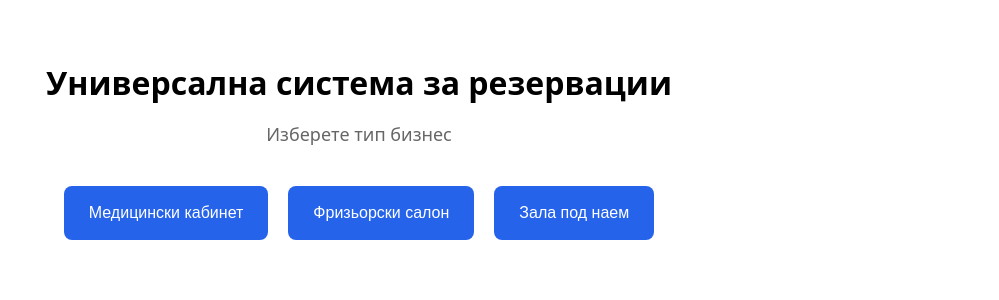
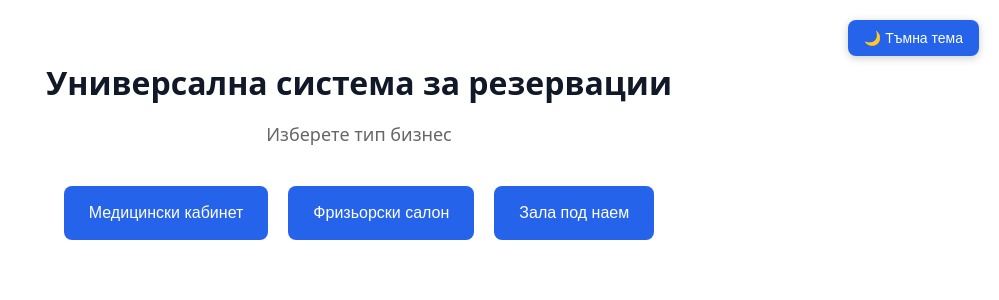
Before and after one commit to killua1630/universal-booking-system, a React (Vite) app: page / in a window 1280 px wide. Shown: the top 300 px of the page, without its empty margins (281-1280 px from the left). Built offline with nearby package versions, Linux system fonts and the light colour scheme.

Commit message:
Add dark and light theme with saved preference

```diff
--- a/src/App.css
+++ b/src/App.css
@@ -1,8 +1,8 @@
-
 .app {
   max-width: 1000px;
   margin: 0 auto;
   padding: 40px 20px;
+  position: relative;
 }
 
 header {
@@ -18,6 +18,27 @@ header h1 {
 header p {
   color: #666;
   font-size: 18px;
+}
+
+/* Бутон за смяна на темата */
+
+.theme-toggle {
+  position: fixed;
+  top: 20px;
+  right: 20px;
+  padding: 10px 16px;
+  border: none;
+  border-radius: 8px;
+  background-color: #2563eb;
+  color: white;
+  font-size: 14px;
+  cursor: pointer;
+  z-index: 9999;
+  box-shadow: 0 2px 8px rgba(0, 0, 0, 0.2);
+}
+
+.theme-toggle:hover {
+  background-color: #1d4ed8;
 }
 
 .business-options {
@@ -282,29 +303,6 @@ header p {
   color: #166534;
 }
 
-@media (max-width: 600px) {
-  .app {
-    padding: 20px 12px;
-  }
-
-  .business-settings {
-    padding: 15px;
-  }
-
-  .resource-settings-row {
-    align-items: flex-start;
-    flex-direction: column;
-  }
-
-  .business-options {
-    flex-direction: column;
-  }
-
-  .business-options button {
-    width: 100%;
-  }
-}
-
 /* Табло за статистика и заетост */
 
 .business-overview {
@@ -382,6 +380,36 @@ header p {
   margin: 8px 0;
 }
 
+/* Адаптация за по-малки екрани */
+
+@media (max-width: 600px) {
+  .app {
+    padding: 60px 12px 20px;
+  }
+
+  .theme-toggle {
+    top: 10px;
+    right: 12px;
+  }
+
+  .business-settings {
+    padding: 15px;
+  }
+
+  .resource-settings-row {
+    align-items: flex-start;
+    flex-direction: column;
+  }
+
+  .business-options {
+    flex-direction: column;
+  }
+
+  .business-options button {
+    width: 100%;
+  }
+}
+
 @media (max-width: 650px) {
   .overview-cards {
     grid-template-columns: repeat(2, minmax(120px, 1fr));
@@ -391,3 +419,78 @@ header p {
     grid-template-columns: 1fr;
   }
 }
+
+/* Цветове за тъмната тема */
+
+:root[data-theme="dark"] body {
+  background-color: #111827;
+  color: #f3f4f6;
+}
+
+:root[data-theme="dark"] .app {
+  color: #f3f4f6;
+}
+
+:root[data-theme="dark"] header p,
+:root[data-theme="dark"] .overview-date,
+:root[data-theme="dark"] .overview-card span {
+  color: #cbd5e1;
+}
+
+:root[data-theme="dark"] .edit-form,
+:root[data-theme="dark"] .business-settings,
+:root[data-theme="dark"] .business-overview,
+:root[data-theme="dark"] .resource-settings-item,
+:root[data-theme="dark"] .overview-card,
+:root[data-theme="dark"] .overview-total,
+:root[data-theme="dark"] .resource-statistics-card {
+  background-color: #1f2937;
+  color: #f3f4f6;
+  border-color: #4b5563;
+}
+
+:root[data-theme="dark"] .selected-business input,
+:root[data-theme="dark"] .selected-business select,
+:root[data-theme="dark"] .edit-form input,
+:root[data-theme="dark"] .edit-form select,
+:root[data-theme="dark"] .resource-edit-fields input,
+:root[data-theme="dark"] .settings-form input {
+  background-color: #374151;
+  color: #f9fafb;
+  border-color: #6b7280;
+}
+
+:root[data-theme="dark"] input::placeholder {
+  color: #cbd5e1;
+}
+
+:root[data-theme="dark"] .slot {
+  border-color: #4b5563;
+}
+
+:root[data-theme="dark"] .available {
+  background-color: #14532d;
+  color: #dcfce7;
+}
+
+:root[data-theme="dark"] .occupied {
+  background-color: #7f1d1d;
+  color: #fee2e2;
+}
+
+:root[data-theme="dark"] .overview-total {
+  background-color: #374151;
+}
+
+:root[data-theme="dark"] .overview-card span {
+  color: #cbd5e1;
+}
+
+:root[data-theme="dark"] .overview-card strong {
+  color: #60a5fa;
+}
+
+:root[data-theme="dark"] .booking-message,
+:root[data-theme="dark"] .settings-message {
+  color: #86efac;
+}
--- a/src/App.jsx
+++ b/src/App.jsx
@@ -30,6 +30,23 @@ function isSlotInPast(date, startTime) {
 
 function App() {
   const [selectedBusiness, setSelectedBusiness] = useState('');
+
+  // Зареждане и запазване на избраната тема
+  const [theme, setTheme] = useState(() => {
+    return localStorage.getItem('booking-system-theme') || 'light';
+  });
+
+  useEffect(() => {
+    document.documentElement.setAttribute('data-theme', theme);
+    localStorage.setItem('booking-system-theme', theme);
+  }, [theme]);
+
+  function toggleTheme() {
+    setTheme((previousTheme) =>
+      previousTheme === 'light' ? 'dark' : 'light'
+    );
+  }
+
   const [selectedDate, setSelectedDate] = useState('2026-11-23');
   const [selectedResource, setSelectedResource] = useState('');
   const [customerName, setCustomerName] = useState('');
@@ -387,7 +404,11 @@ function App() {
   }
 
   return (
-    <div className="app">
+    <div className={`app theme-${theme}`}>
+      <button className="theme-toggle" onClick={toggleTheme}>
+        {theme === 'light' ? '🌙 Тъмна тема' : '☀️ Светла тема'}
+      </button>
+
       <header>
         <h1>Универсална система за резервации</h1>
         <p>Изберете тип бизнес</p>
--- a/src/index.css
+++ b/src/index.css
@@ -1,4 +1,11 @@
 body {
   margin: 0;
   font-family: system-ui, sans-serif;
+  background-color: #ffffff;
+  color: #111827;
+  transition: background-color 0.2s ease, color 0.2s ease;
 }
+
+* {
+  box-sizing: border-box;
+}
```
